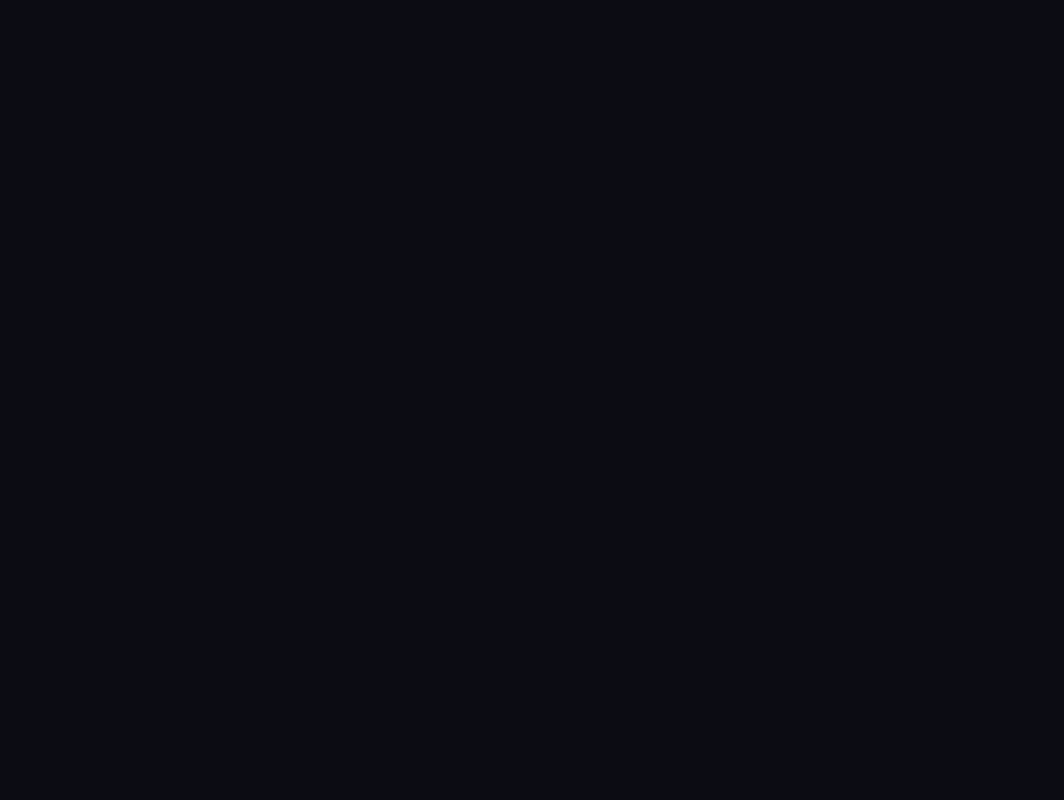
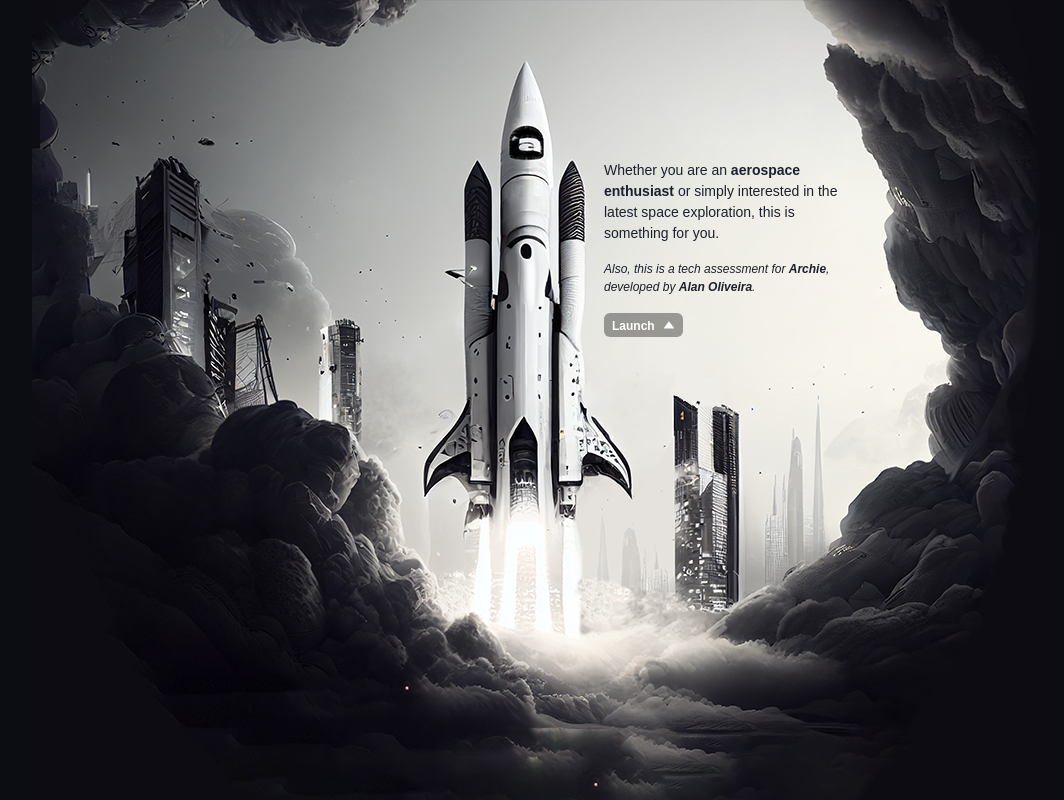
Before and after one commit to alan-oliv/rocket-science, a Next.js app: page / in a window 1280 px wide. Shown: the whole page, without its empty margins (96-1160 px from the left). Built offline with nearby package versions, Linux system fonts and the light colour scheme; a web font is replaced by a local one.

Commit message:
feat(home-container): adding container/presentational pattern + home structure

```diff
--- /dev/null
+++ b/components/home/hero-background/home-hero-background.tsx
@@ -0,0 +1,22 @@
+import { Box, Center } from '@chakra-ui/layout';
+
+type Props = {
+  children: React.ReactNode;
+};
+
+export const HomeHeroBackground = ({ children }: Props) => {
+  return (
+    <Center w="100%" h="100%">
+      <Box
+        h="100%"
+        maxW="1080px"
+        bgImage="/home-bg.png"
+        bgRepeat="no-repeat"
+        w={{ base: '100%', sm: '80%' }}
+        bgPosition={{ base: '-530px 0px', md: 'right top' }}
+      >
+        {children}
+      </Box>
+    </Center>
+  );
+};
--- /dev/null
+++ b/components/home/hero-background/index.ts
@@ -0,0 +1,3 @@
+import { HomeHeroBackground } from './home-hero-background';
+
+export { HomeHeroBackground };
--- /dev/null
+++ b/components/home/hero-text/home-hero-text.tsx
@@ -0,0 +1,46 @@
+import { Button } from '@chakra-ui/button';
+import { TriangleUpIcon } from '@chakra-ui/icons';
+import { Box, Container, Text, VStack } from '@chakra-ui/layout';
+import NextLink from 'next/link';
+
+export const HomeHeroText = () => {
+  return (
+    <VStack
+      h="100%"
+      pt="160px"
+      alignItems={{ base: 'flex-start', md: 'flex-end' }}
+      justifyContent="flex-start"
+      pr={{ base: 0, md: '202px' }}
+      pl={{ base: '98px', md: 0 }}
+    >
+      <VStack alignItems="flex-start" spacing={5}>
+        <Box>
+          <Container p={0} pb={4} maxW="250" fontSize="sm">
+            <Text align="left">
+              Whether you are an <strong>aerospace enthusiast</strong> or simply
+              interested in the latest space exploration, this is something for
+              you.
+            </Text>
+
+            <Text pt={4} fontSize="xs" align="left" fontStyle="italic">
+              Also, this is a tech assessment for <strong>Archie</strong>,
+              developed by <strong>Alan Oliveira</strong>.
+            </Text>
+          </Container>
+
+          <NextLink href="/launches" passHref>
+            <Button
+              colorScheme="blackAlpha"
+              size="xs"
+              alignItems="center"
+              justifyContent="center"
+              rightIcon={<TriangleUpIcon />}
+            >
+              <Box pt="2px">Launch</Box>
+            </Button>
+          </NextLink>
+        </Box>
+      </VStack>
+    </VStack>
+  );
+};
--- /dev/null
+++ b/components/home/hero-text/index.ts
@@ -0,0 +1,3 @@
+import { HomeHeroText } from './home-hero-text';
+
+export { HomeHeroText };
--- /dev/null
+++ b/containers/home/home-container.tsx
@@ -0,0 +1,10 @@
+import { HomeHeroBackground } from '../../components/home/hero-background';
+import { HomeHeroText } from '../../components/home/hero-text';
+
+export const HomeContainer = () => {
+  return (
+    <HomeHeroBackground>
+      <HomeHeroText />
+    </HomeHeroBackground>
+  );
+};
--- /dev/null
+++ b/containers/home/index.ts
@@ -0,0 +1,3 @@
+import { HomeContainer } from './home-container';
+
+export { HomeContainer };
--- a/package.json
+++ b/package.json
@@ -10,6 +10,7 @@
     "lint:prettier": "prettier --check ."
   },
   "dependencies": {
+    "@chakra-ui/icons": "^2.0.15",
     "@chakra-ui/react": "^2.4.6",
     "@emotion/react": "^11.10.5",
     "@emotion/styled": "^11.10.5",
--- a/pages/home/home.tsx
+++ b/pages/home/home.tsx
@@ -1,4 +1,5 @@
 import Head from 'next/head';
+import { HomeContainer } from '../../containers/home';
 
 export const Home = () => {
   return (
@@ -6,6 +7,8 @@ export const Home = () => {
       <Head>
         <title>Rocket science</title>
       </Head>
+
+      <HomeContainer />
     </>
   );
 };
```
Also changed, not shown: public/home-bg.png (added), 1 other file (tests, documents, lock files or other folders).
